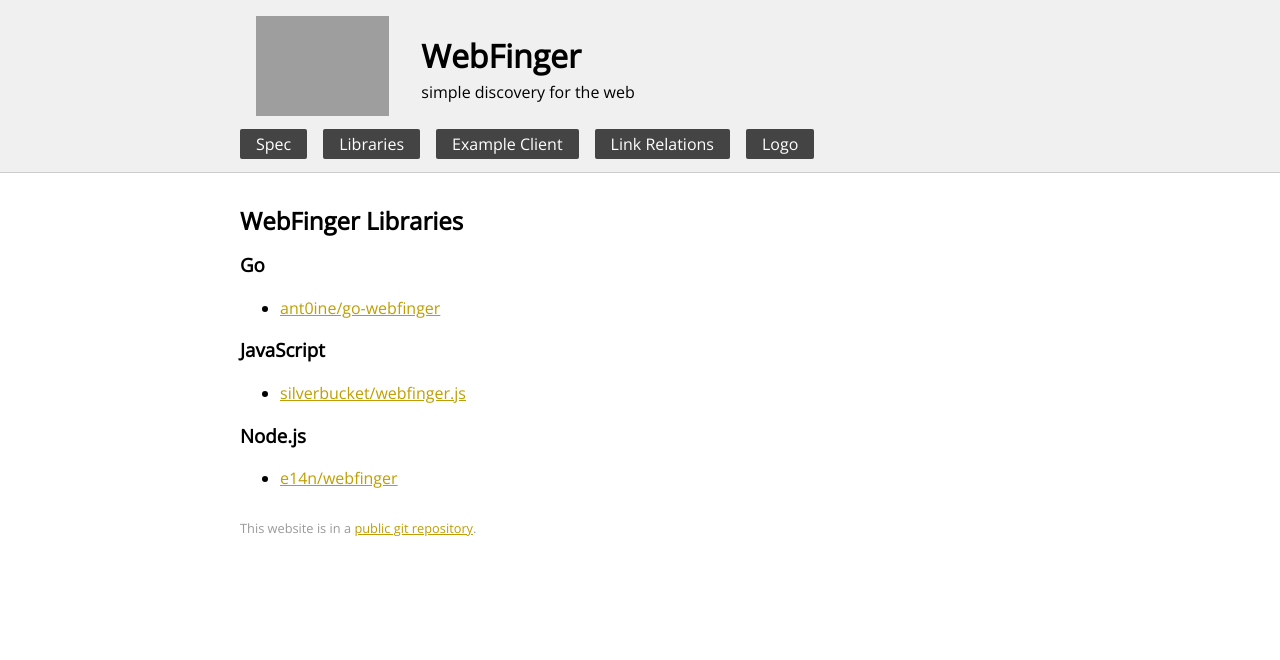
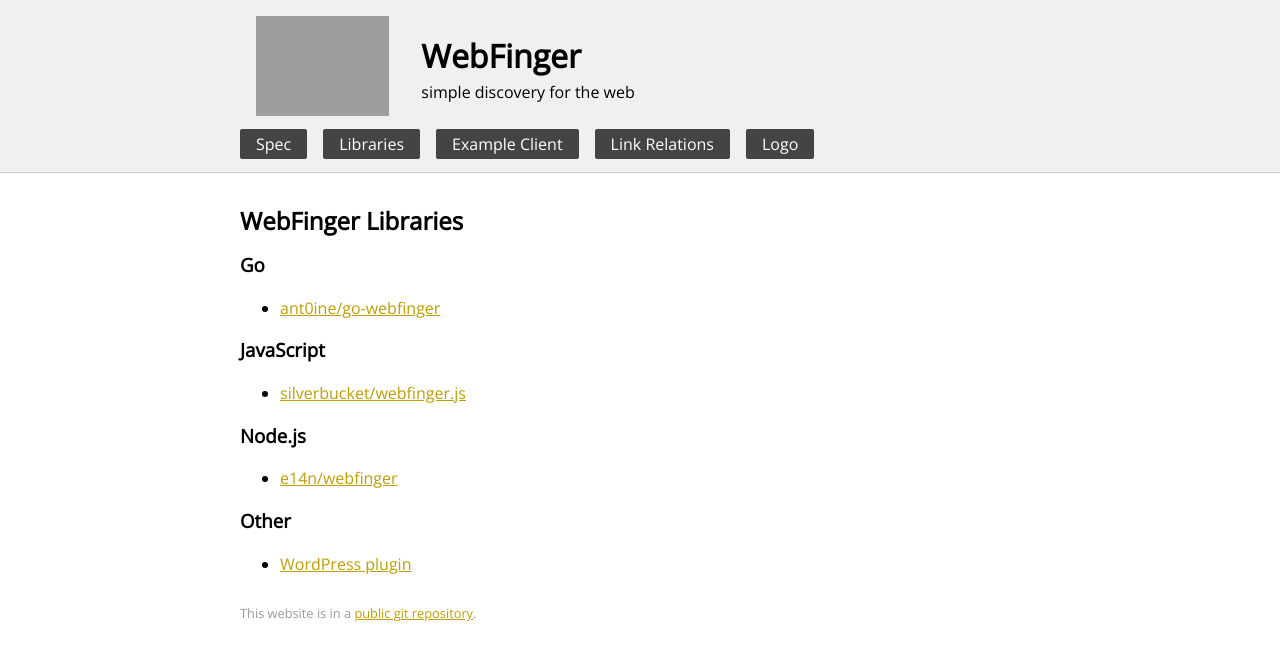
Before and after one commit to webfinger/webfinger.net, a Jekyll site: the page built from libraries.md, in a window 1280 px wide. Shown: the top 660 px of the page. Built offline with Jekyll 4.4.1, drawn with Linux system fonts in a browser that asks for light colours.

Commit message:
add WordPress plugin to libraries page
it seems weird putting this on a "libraries" page, but it's certainly
worth linking to.  Maybe we should rename the page to "Code" like
oauth.net has?

```diff
--- a/libraries.md
+++ b/libraries.md
@@ -16,3 +16,7 @@
 ### Node.js ###
 
  - [e14n/webfinger](https://github.com/e14n/webfinger)
+
+### Other ###
+
+ - [WordPress plugin](http://wordpress.org/plugins/webfinger/)
```
